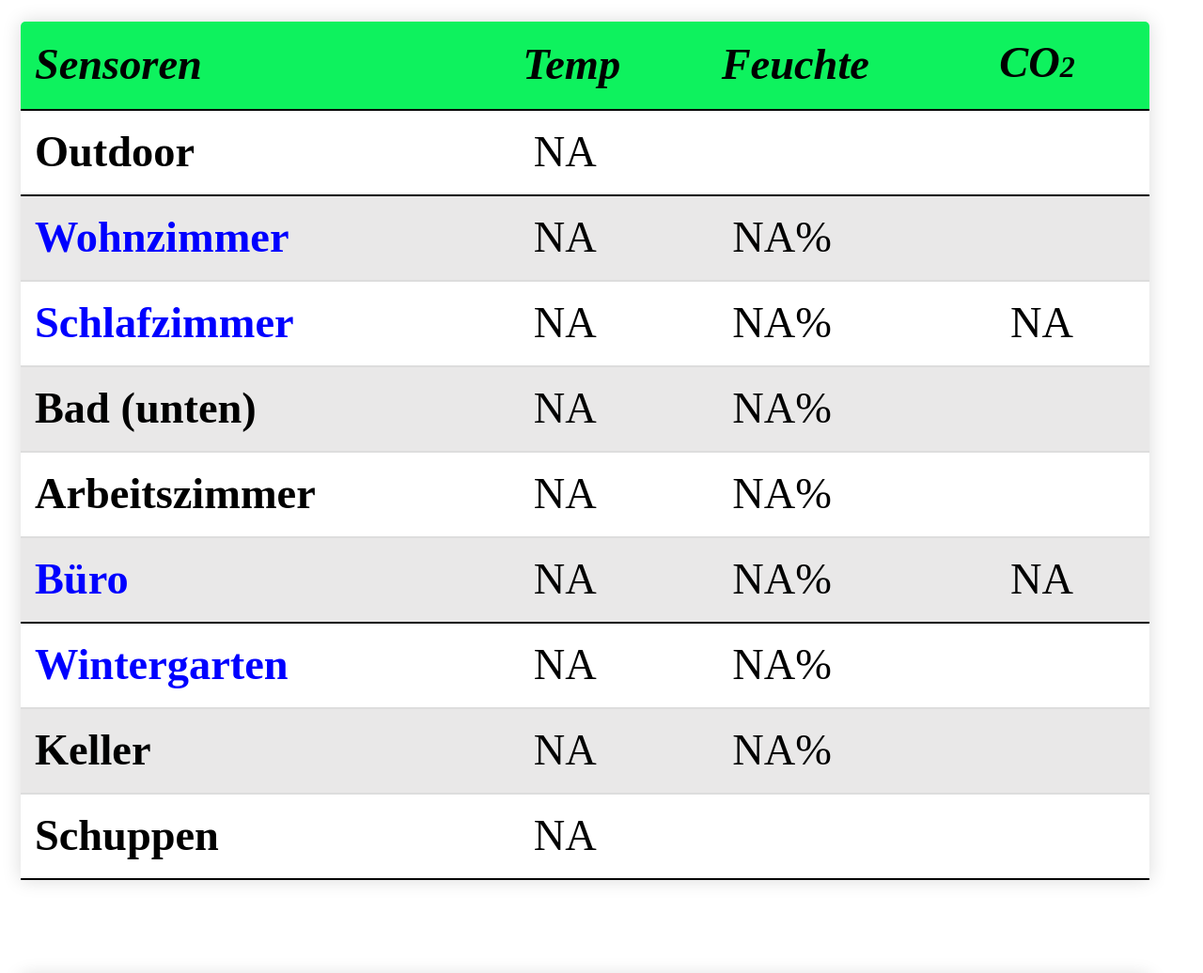
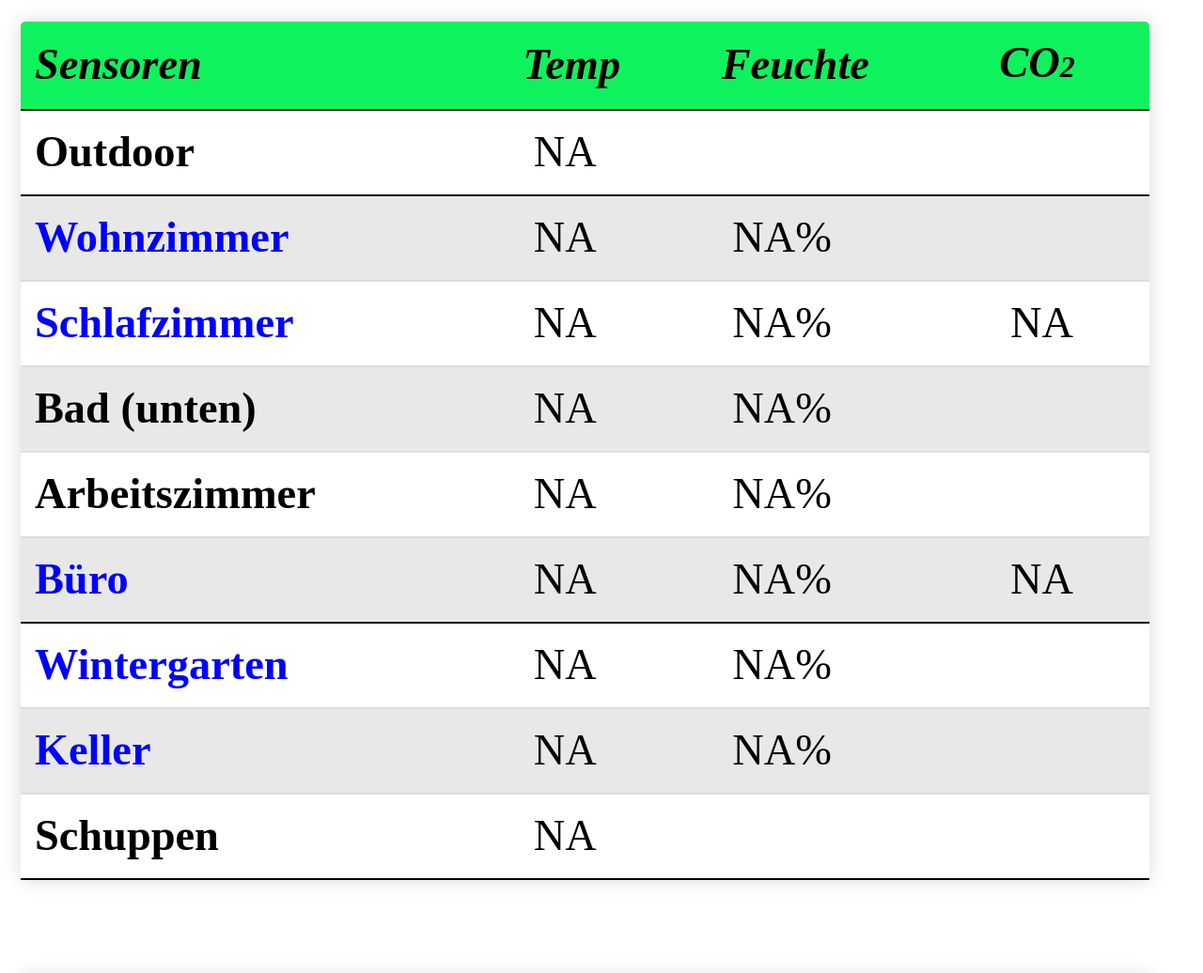
Before and after one commit to MatzeWB/Data_Home, a plain HTML site: page index.html in a window 1280 px wide. Shown: the top 1036 px of the page at 94% size. Drawn offline with nearby package versions, Linux system fonts and the light colour scheme; no server answers.

Commit message:
Update index.html

```diff
--- a/index.html
+++ b/index.html
@@ -105,7 +105,7 @@
         <!--         <td>&nbsp;<span id="time_WG"></span></td> -->
             </tr>
             <tr id="row_Keller">
-                <td><b>Keller</b></td>
+                <td><b><a href="K.html" class="no-underline">Keller</a></b></td>
                 <td>&nbsp;<span id="temp_Keller"></span></td>
                 <td>&nbsp;<span id="hum_Keller"></span>%</td>
                 <td>&nbsp;</td>
```
